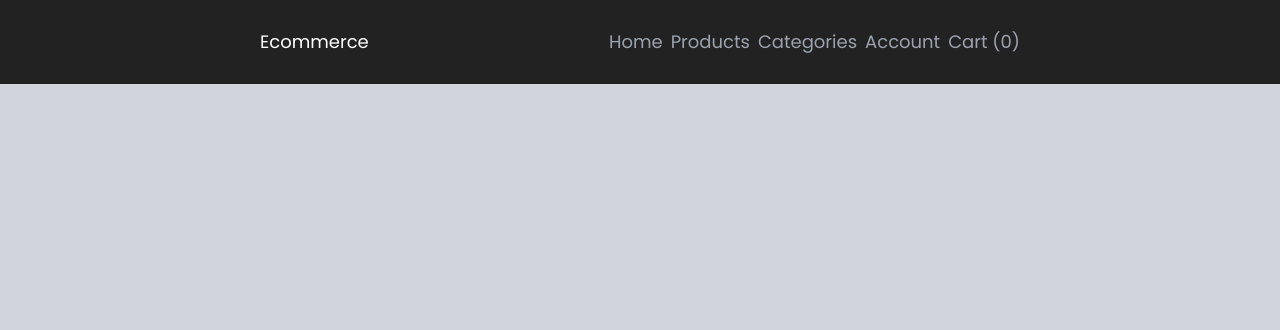
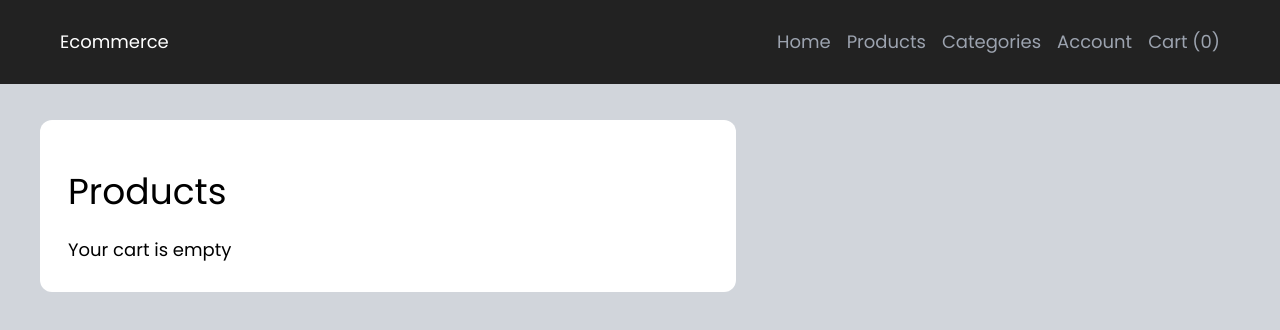
Before and after one commit to wdendugu/e-commerce-front, a Next.js app: page /cart in a window 1280 px wide. Shown: the top 330 px of the page. Built offline with nearby package versions, Linux system fonts and the light colour scheme.

Commit message:
cart (display/add/remove/qty) / css)

```diff
--- a/components/CartContext.js
+++ b/components/CartContext.js
@@ -10,9 +10,24 @@ export function CartContextProvider ({children}) {
         setCartProducts(prev => [...prev, productId])
     }
 
+    function removeProduct(productId){
+        setCartProducts(prev => {
+            const pos = prev.indexOf(productId)
+            if (pos !== -1) {
+                return prev.filter((value,index) => index !== pos)
+            }
+            return prev
+        })
+    }
+
     return (
         <CartContext.Provider
-            value={{cartProducts, setCartProducts, addProduct}}
+            value={{
+                cartProducts,
+                setCartProducts,
+                addProduct,
+                removeProduct
+            }}
         >{children}
         </CartContext.Provider>
     )
--- a/components/Featured.js
+++ b/components/Featured.js
@@ -12,8 +12,8 @@ export default function Featured({product}) {
 
     return (
       <div className="bg-[#222]">
-        <div className=" grid grid-cols-2 max-w-[1200px] mx-auto bg-[#222] ">
-          <div className="flex flex-col justify-center mx-auto px-5 py-7 text-white">
+        <div className="centered-box grid grid-12-8">
+          <div className="flex-col-center mx-auto px-5 py-7 text-white">
             <h1 >{product.title}</h1>
             <p className="text-sm text-gray-400 mb-4">
               {product.description}
@@ -23,10 +23,11 @@ export default function Featured({product}) {
               <ButtonAddToCart btnText=" Add to Cart" btnType="btn-cart" onClick={addFeaturedtoCart}/>
             </div>
           </div>
-          <div className="max-x-full flex flex-col justify-center">
+          <div className="max-x-full flex-col-center">
             <img
               src={product.images[0]}
               alt="Featured Product"
+              className="py-8 max-h-[500px] object-contain"
             />
           </div>
         </div>
--- a/components/Header.js
+++ b/components/Header.js
@@ -7,9 +7,9 @@ export default function Header () {
     const {cartProducts} = useContext(CartContext)
     return (
         <header className="bg-[#222]">
-            <div className="max-w-[800px] mx-auto px-5 py-7 flex justify-between" >
+            <div className="centered-box px-5 py-7 flex justify-between" >
                 <Link href={'/'} className="text-white no-underline">Ecommerce</Link>
-                <nav className="space-x-2">
+                <nav className="space-x-4">
                     <Link href={'/'}>Home</Link>
                     <Link href={'/products'}>Products</Link>
                     <Link href={'/categories'}>Categories</Link>
--- a/components/NewProducts.js
+++ b/components/NewProducts.js
@@ -3,7 +3,7 @@ import ProductBox from "./ProductBox";
 export default function NewProducts ({products}) {
 
     return (
-        <div className="max-w-[1200px] mx-auto">
+        <div className="centered-box">
             <h2 className="text-4xl  my-6">New arrivals</h2>
             <div className="grid grid-cols-5 gap-9">
                 {products?.length && products.map(product => (
--- /dev/null
+++ b/components/ProductItemCart.js
@@ -0,0 +1,35 @@
+import { CartContext } from "./CartContext"
+import { useContext } from "react"
+
+export default function ProductItemCart ({product}) {
+    const {cartProducts, addProduct, removeProduct} = useContext(CartContext)
+
+    function moreOfThisProduct (id) {
+        addProduct(id)
+    }
+
+    function lessOfThisProduct (id) {
+        removeProduct(id)
+    }
+
+    return (
+        <tr className="border-t-2 ">
+            <td className="py-2">
+                <div className="cart-img-box">
+                    <img src={product.images[0]} alt="" className="max-w-[80px] max-h-[80px]"/>
+                </div>
+                {product.title}
+            </td>
+            <td>
+                <button onClick={() => lessOfThisProduct(product._id)}>-</button>
+                <label className="px-2">
+                    {cartProducts.filter(id => id === product._id ).length}
+                </label>
+                <button onClick={() => moreOfThisProduct(product._id)}>+</button>
+            </td>
+            <td>
+                ${cartProducts.filter(id => id === product._id ).length * product.price}
+            </td>
+        </tr>
+    )
+}
--- a/package.json
+++ b/package.json
@@ -13,6 +13,7 @@
     "@fortawesome/free-solid-svg-icons": "^6.4.0",
     "@fortawesome/react-fontawesome": "^0.2.0",
     "autoprefixer": "10.4.14",
+    "axios": "^1.4.0",
     "eslint": "8.40.0",
     "eslint-config-next": "13.4.2",
     "moongose": "^1.0.0",
--- /dev/null
+++ b/pages/api/cart.js
@@ -0,0 +1,9 @@
+import { mongooseConnect } from "@/lib/mongoose";
+import { Product } from "@/models/Product";
+
+export default async function handle (req,res) {
+    await mongooseConnect()
+    const ids = req.body.ids
+    res.json(await Product.find({_id: ids}))
+
+}
--- a/pages/cart.js
+++ b/pages/cart.js
@@ -1,13 +1,64 @@
-import { useContext } from "react"
+import { useContext, useEffect, useState } from "react"
 import { CartContext } from "@/components/CartContext"
 import Header from "@/components/Header"
+import axios from "axios"
+import ProductItemCart from "@/components/ProductItemCart"
 
 export default function CartPage () {
+
     const {cartProducts} = useContext(CartContext)
+    const [products, setProducts] = useState([])
+
+    useEffect (() =>{
+        if (cartProducts.length > 0) {
+            axios.post('/api/cart' , {ids:cartProducts})
+            .then (response => {setProducts(response.data)})
+        }
+    },[cartProducts])
+
+    let total = 0
+
+    for (const productId of cartProducts) {
+        const price = products.find(p => p._id === productId)?.price || 0
+        total += price
+    }
 
     return (
         <>
         <Header/>
+        <div className="product-grid grid-12-8 centered-box">
+            <div className="bg-white rounded-xl p-7">
+                <h2>Products</h2>
+                {!cartProducts?.length && (<div>Your cart is empty</div>)}
+                {products?.length > 0 && (
+                    <table className="w-full">
+                        <thead>
+                            <tr>
+                                <th>Product</th>
+                                <th>Qty</th>
+                                <th>Price</th>
+                            </tr>
+                        </thead>
+                        <tbody>
+                            {products?.length > 0 && products.map (product => <ProductItemCart product={product} />)}
+                            <tr className="border-t-2">
+                                <td>Total</td>
+                                <td></td>
+                                <td>${total}</td>
+                            </tr>
+                        </tbody>
+                    </table>
+                )}
+            </div>
+            {!!cartProducts?.length && (
+                <div className="bg-white rounded-xl p-7">
+                    <h2>Order Information</h2>
+                    <input type="text" placeholder="Address"></input>
+                    <input type="text" placeholder="Address 2"></input>
+                    <button className="block w-full bg-black rounded-lg text-white ">Continue to payment</button>
+                </div>
+            )}
+        </div>
         </>
     )
 }
--- a/styles/globals.css
+++ b/styles/globals.css
@@ -1,6 +1,9 @@
 @tailwind base;
 @tailwind components;
 @tailwind utilities;
+
+
+/* General Items */
 
 body {
   @apply
@@ -19,11 +22,59 @@ h1 {
   py-5
 }
 
+h2 {
+  @apply
+  text-4xl
+  my-6
+}
+
 nav a {
   @apply
   text-gray-400
 
 }
+
+/* Layout Classes */
+
+.centered-box {
+  @apply
+  max-w-[1200px]
+  mx-auto
+}
+
+.flex-col-center {
+  @apply
+  flex
+  flex-col
+  justify-center
+}
+
+.product-grid {
+  @apply
+
+  gap-10
+  mt-9
+}
+
+.grid-12-8 {
+  @apply
+  grid
+  grid-cols-[1.2fr,.8fr]
+}
+
+.cart-img-box {
+  @apply
+  w-[100px]
+  h-[100px]
+  p-2 border
+  border-gray-200
+  rounded-xl
+  flex
+  justify-center
+  items-center
+}
+
+/* Button Classes*/
 
 .btn {
   @apply
@@ -60,3 +111,14 @@ nav a {
   text-[#263429]
   border-[#263429]
 }
+
+/* Table Items */
+
+th {
+  @apply
+  text-left
+  text-[#ccc]
+  uppercase
+  font-semibold
+  text-sm
+}
```
Also changed, not shown: 1 other file (tests, documents, lock files or other folders).
